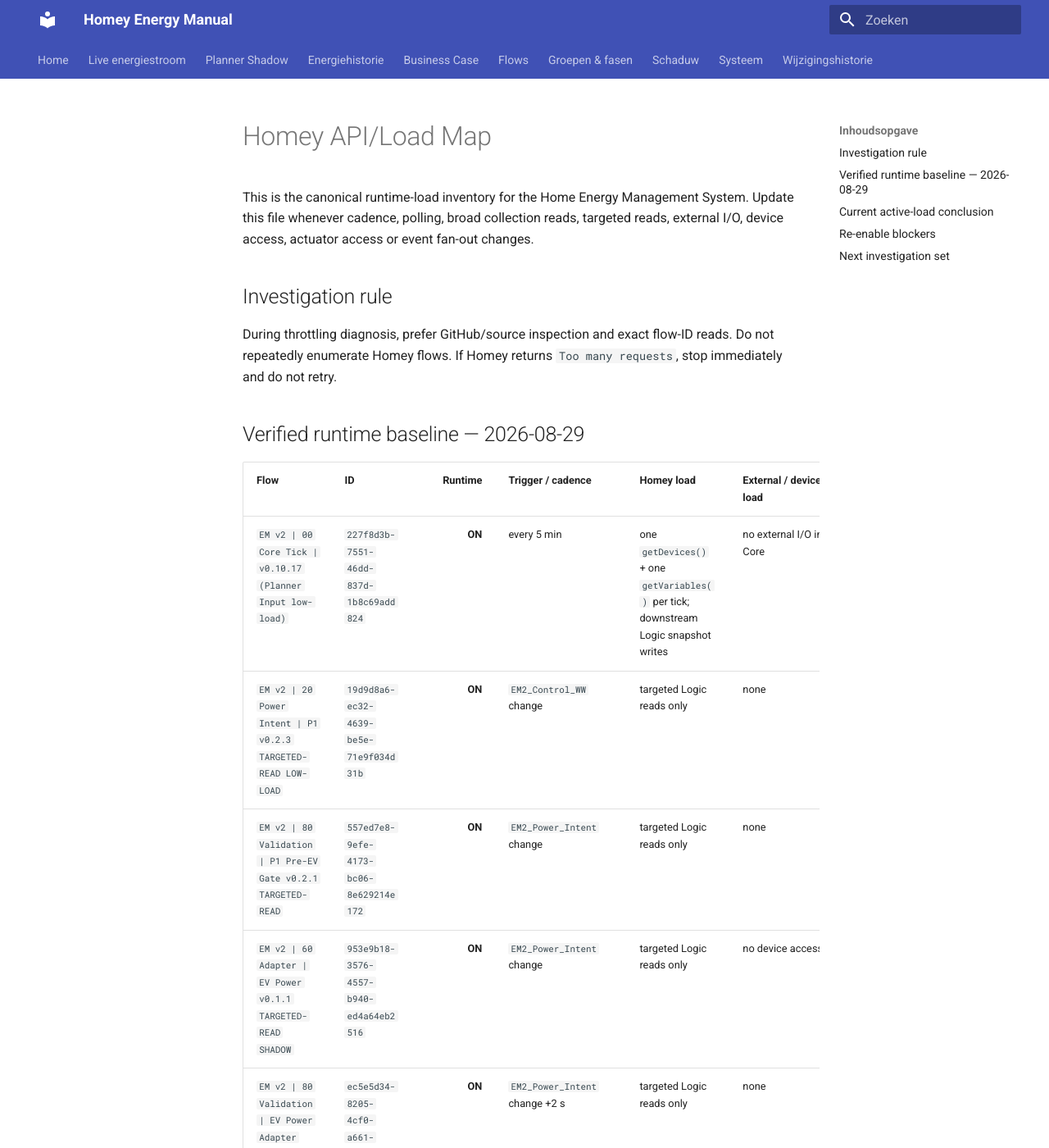
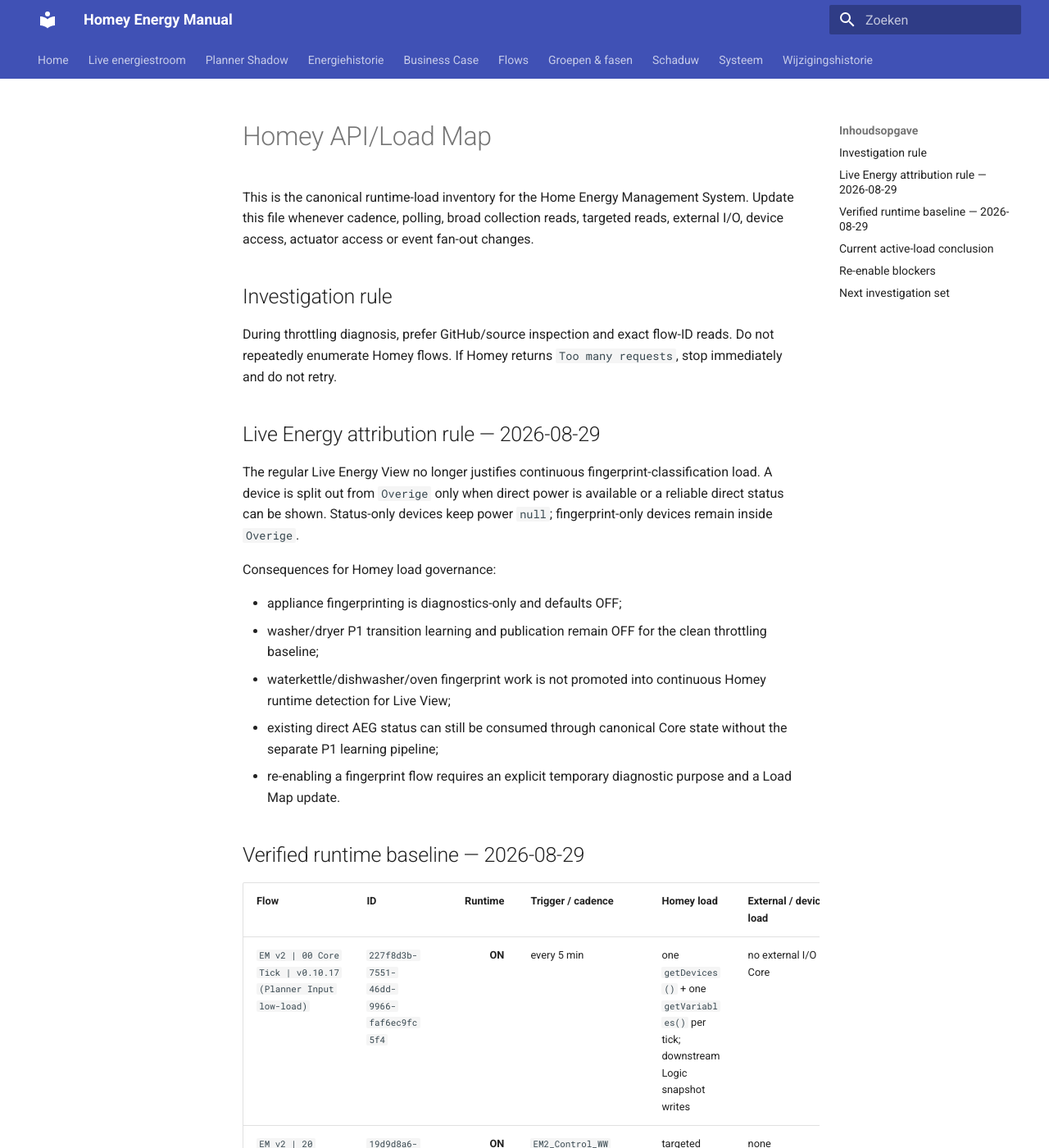
Before and after one commit to OnsKasteeltje/homey-energy-manual, an MkDocs documentation site: the page built from docs/software-architecture/operations/homey-api-load-map.md, in a window 1280 px wide and 1400 px high. Shown: the whole window at 82% size. Built offline with MkDocs 1.6.1 and Material for MkDocs 9.7.7, drawn with Linux system fonts in a browser that asks for light colours; some of the changed text lies outside the part shown.

Commit message:
docs: record fingerprint/live-view load reduction decision

```diff
--- a/docs/software-architecture/operations/homey-api-load-map.md
+++ b/docs/software-architecture/operations/homey-api-load-map.md
@@ -19,11 +19,23 @@
 
 During throttling diagnosis, prefer GitHub/source inspection and exact flow-ID reads. Do not repeatedly enumerate Homey flows. If Homey returns `Too many requests`, stop immediately and do not retry.
 
+## Live Energy attribution rule — 2026-08-29
+
+The regular Live Energy View no longer justifies continuous fingerprint-classification load. A device is split out from `Overige` only when direct power is available or a reliable direct status can be shown. Status-only devices keep power `null`; fingerprint-only devices remain inside `Overige`.
+
+Consequences for Homey load governance:
+
+- appliance fingerprinting is diagnostics-only and defaults OFF;
+- washer/dryer P1 transition learning and publication remain OFF for the clean throttling baseline;
+- waterkettle/dishwasher/oven fingerprint work is not promoted into continuous Homey runtime detection for Live View;
+- existing direct AEG status can still be consumed through canonical Core state without the separate P1 learning pipeline;
+- re-enabling a fingerprint flow requires an explicit temporary diagnostic purpose and a Load Map update.
+
 ## Verified runtime baseline — 2026-08-29
 
 | Flow | ID | Runtime | Trigger / cadence | Homey load | External / device load | Assessment |
 |---|---|---:|---|---|---|---|
-| `EM v2 | 00 Core Tick | v0.10.17 (Planner Input low-load)` | `227f8d3b-7551-46dd-837d-1b8c69add824` | **ON** | every 5 min | one `getDevices()` + one `getVariables()` per tick; downstream Logic snapshot writes | no external I/O in Core | **Primary proven structural broad-read baseline**; keep as single-reader until a cheaper device-read pattern is proven |
+| `EM v2 | 00 Core Tick | v0.10.17 (Planner Input low-load)` | `227f8d3b-7551-46dd-9966-faf6ec9fc5f4` | **ON** | every 5 min | one `getDevices()` + one `getVariables()` per tick; downstream Logic snapshot writes | no external I/O in Core | **Primary proven structural broad-read baseline**; keep as single-reader until a cheaper device-read pattern is proven |
 | `EM v2 | 20 Power Intent | P1 v0.2.3 TARGETED-READ LOW-LOAD` | `19d9d8a6-ec32-4639-be5e-71e9f034d31b` | **ON** | `EM2_Control_WW` change | targeted Logic reads only | none | low-load |
 | `EM v2 | 80 Validation | P1 Pre-EV Gate v0.2.1 TARGETED-READ` | `557ed7e8-9efe-4173-bc06-8e629214e172` | **ON** | `EM2_Power_Intent` change | targeted Logic reads only | none | low-load |
 | `EM v2 | 60 Adapter | EV Power v0.1.1 TARGETED-READ SHADOW` | `953e9b18-3576-4557-b940-ed4a64eb2516` | **ON** | `EM2_Power_Intent` change | targeted Logic reads only | no device access | low-load |
@@ -49,7 +61,10 @@
 | `EM v2 | 81 Observability | EV Control Status v0.1` | `f6edba38-ddf1-45e5-890e-c183aa2055d5` | **OFF** | Gate / actuator change if enabled | one `getVariables()` | GitHub status publish | no current load; migrate before re-enable |
 | `EM v2 | 60 Control | Warm Water Actuator v0.8 HYBRID` | `40d45aeb-174e-4a83-9a42-71ae46065cb4` | **OFF** | manual only | broad Logic read; device enumeration only after all guards + kill switch | guarded boiler read/write | no current load |
 | `EM v2 | 05 Watchdog | Core + Publish Freshness v0.3.3 staggered` | `8526109f-5c8d-428e-ac24-85a71c95ac36` | **OFF** | every 5 min +120 s if enabled | broad Logic reads | may start flows | keep disabled during investigation |
-| washer/dryer analysis, logging, publication | multiple | **OFF** | event/runtime dependent | legacy appliance analysis/logging | publication path | keep disabled during clean A/B |
+| `Energie | Wasmachine & Droger analyse | v1.4.2` | `7f8217ce-1994-46f8-92fb-455b11b046fe` | **OFF** | AEG state events + 5-min fallback if enabled | event path performs `getDevices()` + `getVariables()`; fallback reads Logic snapshot | Logic evidence/model writes | **retired from regular Live View; diagnostics-only** |
+| `Energie | Wasmachine & Droger publicatie | v1.1.1` | `fa09ad30-e9fc-4e78-a50c-38635a91b294` | **OFF** | every 5 min if enabled | one `getVariables()` | GitHub GET + PUT | **retired from regular Live View; diagnostics-only** |
+| washer/dryer logging | multiple | **OFF** | event/runtime dependent | legacy appliance logging | possible publication/history path | keep disabled; diagnostics-only |
+| Quooker P1 fingerprint heartbeat/heating assist | multiple | evaluate separately | event-driven | fingerprint-specific P1 processing | none/Logic | direct Cooker status is sufficient for basic Live status; keep fingerprint path only if another explicit function requires it |
 
 ## Current active-load conclusion
 
@@ -58,6 +73,8 @@
 The only currently proven active periodic broad collection reader is Core v0.10.17. Core intentionally acts as the single central snapshot reader. Replacing one `getDevices()` with many targeted device calls is not assumed to be cheaper; downstream consumers should consume Core/Logic snapshots rather than independently enumerate Homey collections.
 
 The active EV cascade has been migrated to targeted Logic reads. Publisher v1.0.9 remains active but is hard-gated: event triggers can occur more often, while actual GitHub publication is bounded to at most once per 15 minutes.
+
+The Live View simplification removes the architectural need to revive the washer/dryer P1 learner or create continuous waterkettle/dishwasher/oven detectors. This reduces future fan-out risk and avoids extra device/Logic reads and publication paths.
 
 ## Re-enable blockers
 
@@ -68,6 +85,7 @@
 3. `EMS Settings Sync v0.3`: replace broad Logic snapshot with targeted reads and reduce external polling where possible.
 4. `WW Scheduling SHADOW v0.2`: consume the canonical Planner snapshot with targeted reads when revived.
 5. `EV Control Status v0.1`: use targeted reads before re-enabling observability.
+6. Fingerprint/appliance-analysis flows: only re-enable for a bounded diagnostic experiment; never because the regular Live View requires inferred wattage.
 
 ## Next investigation set
 
```
Also changed, not shown: other parts of docs/software-architecture/operations/homey-api-load-map.md (+1 -1 lines).
